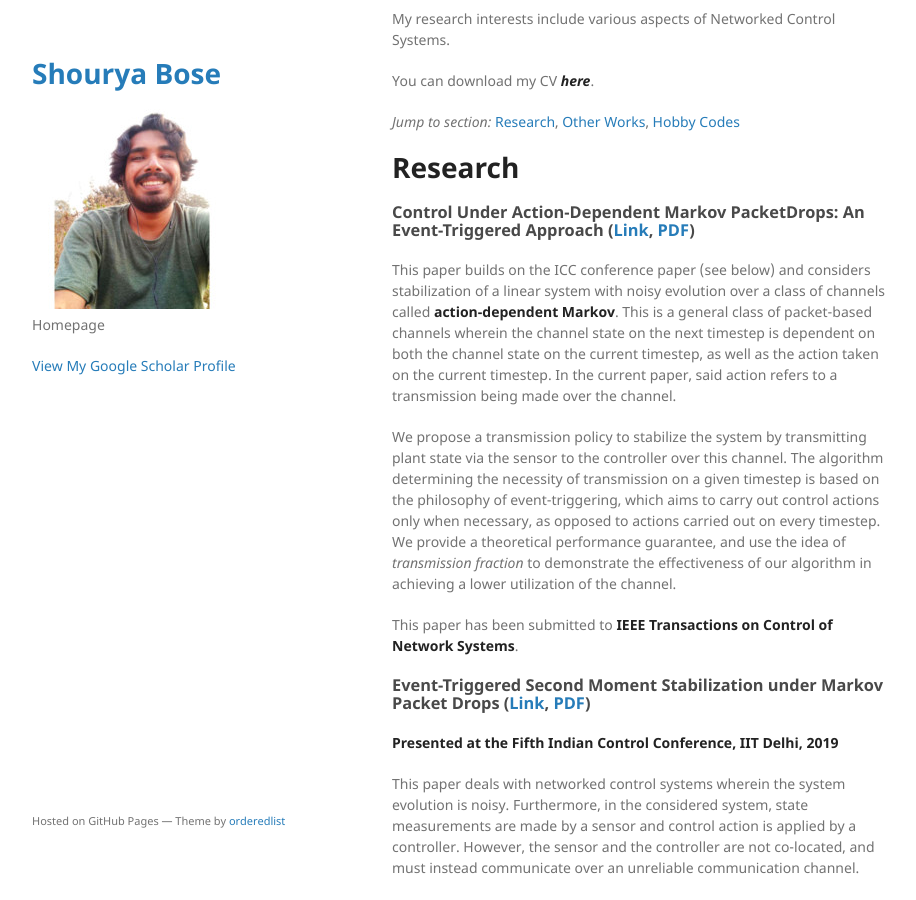
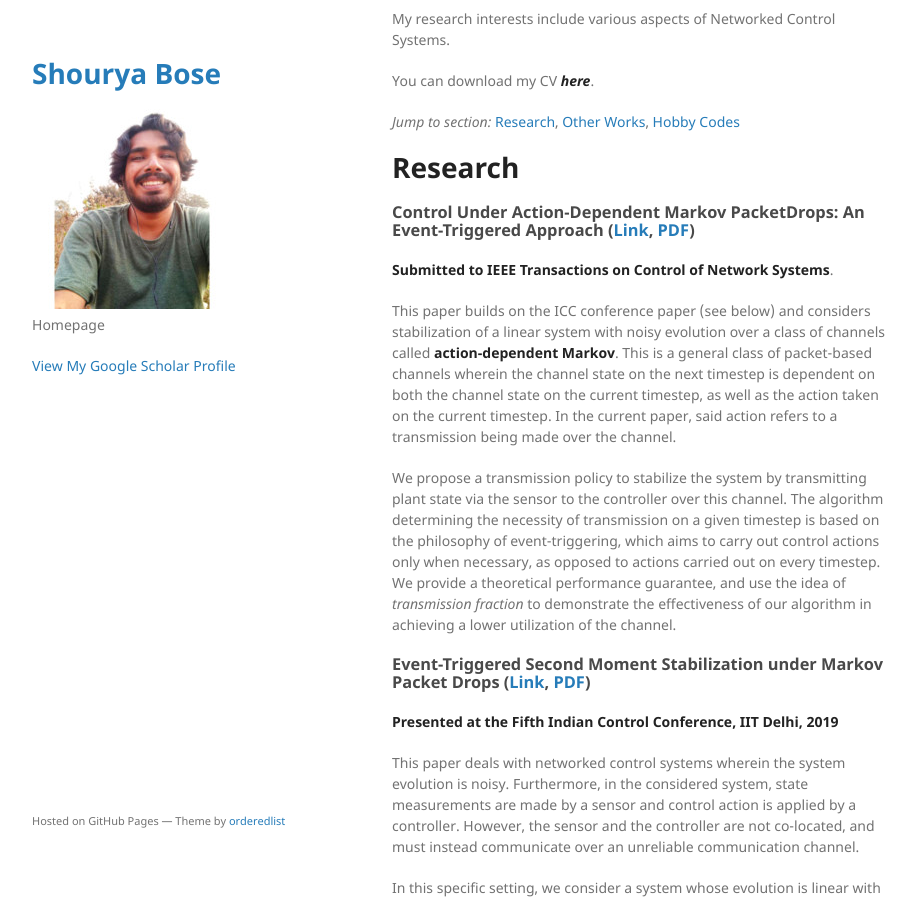
Before and after one commit to shourya01/shourya01.github.io, a Jekyll site: the page built from index.md, in a window 1280 px wide and 900 px high, scrolled down 257 px. Shown: the whole window, without its empty margins (178-1094 px from the left). Built offline with Jekyll 4.4.1, drawn with Linux system fonts in a browser that asks for light colours.

Commit message:
Update index.md

```diff
--- a/index.md
+++ b/index.md
@@ -21,12 +21,12 @@ _Jump to section:_ [Research](#research), [Other Works](#other-works), [Hobby Co
 
 ### Control Under Action-Dependent Markov PacketDrops: An Event-Triggered Approach ([Link](https://arxiv.org/abs/1912.03728), [PDF](https://arxiv.org/pdf/1912.03728.pdf))
 
+**Submitted to IEEE Transactions on Control of Network Systems**.
+
 This paper builds on the ICC conference paper (see below) and considers stabilization of a linear system with noisy evolution over a class of channels called **action-dependent Markov**.
 This is a general class of packet-based channels wherein the channel state on the next timestep is dependent on both the channel state on the current timestep, as well as the action taken on the current timestep. In the current paper, said action refers to a transmission being made over the channel.
 
 We propose a transmission policy to stabilize the system by transmitting plant state via the sensor to the controller over this channel. The algorithm determining the necessity of transmission on a given timestep is based on the philosophy of event-triggering, which aims to carry out control actions only when necessary, as opposed to actions carried out on every timestep. We provide a theoretical performance guarantee, and use the idea of _transmission fraction_ to demonstrate the effectiveness of our algorithm in achieving a lower utilization of the channel.
-
-This paper has been submitted to **IEEE Transactions on Control of Network Systems**.
 
 ### Event-Triggered Second Moment Stabilization under Markov Packet Drops ([Link](https://ieeexplore.ieee.org/document/8715576), [PDF](./bose_icc2019.pdf))
 
```
